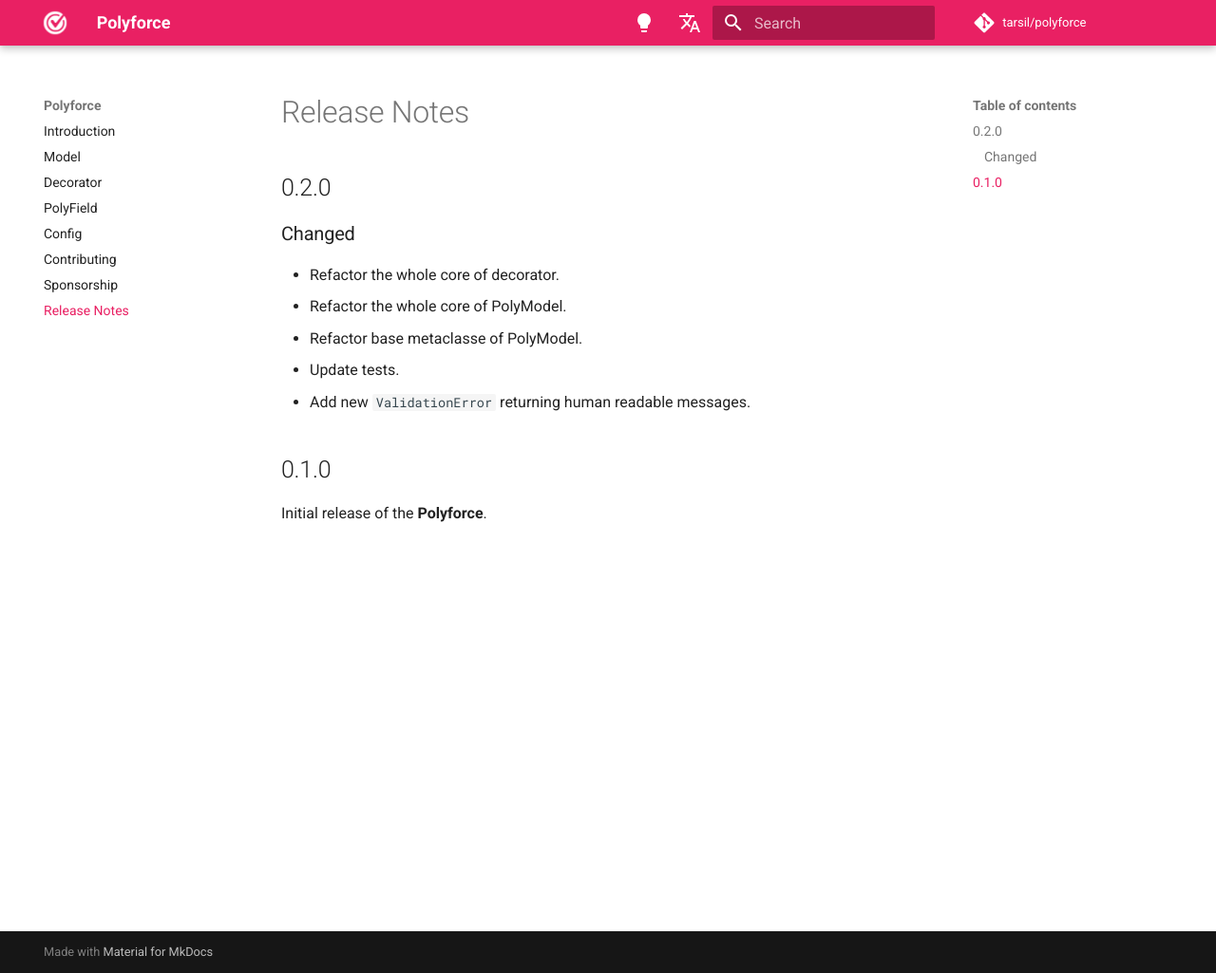
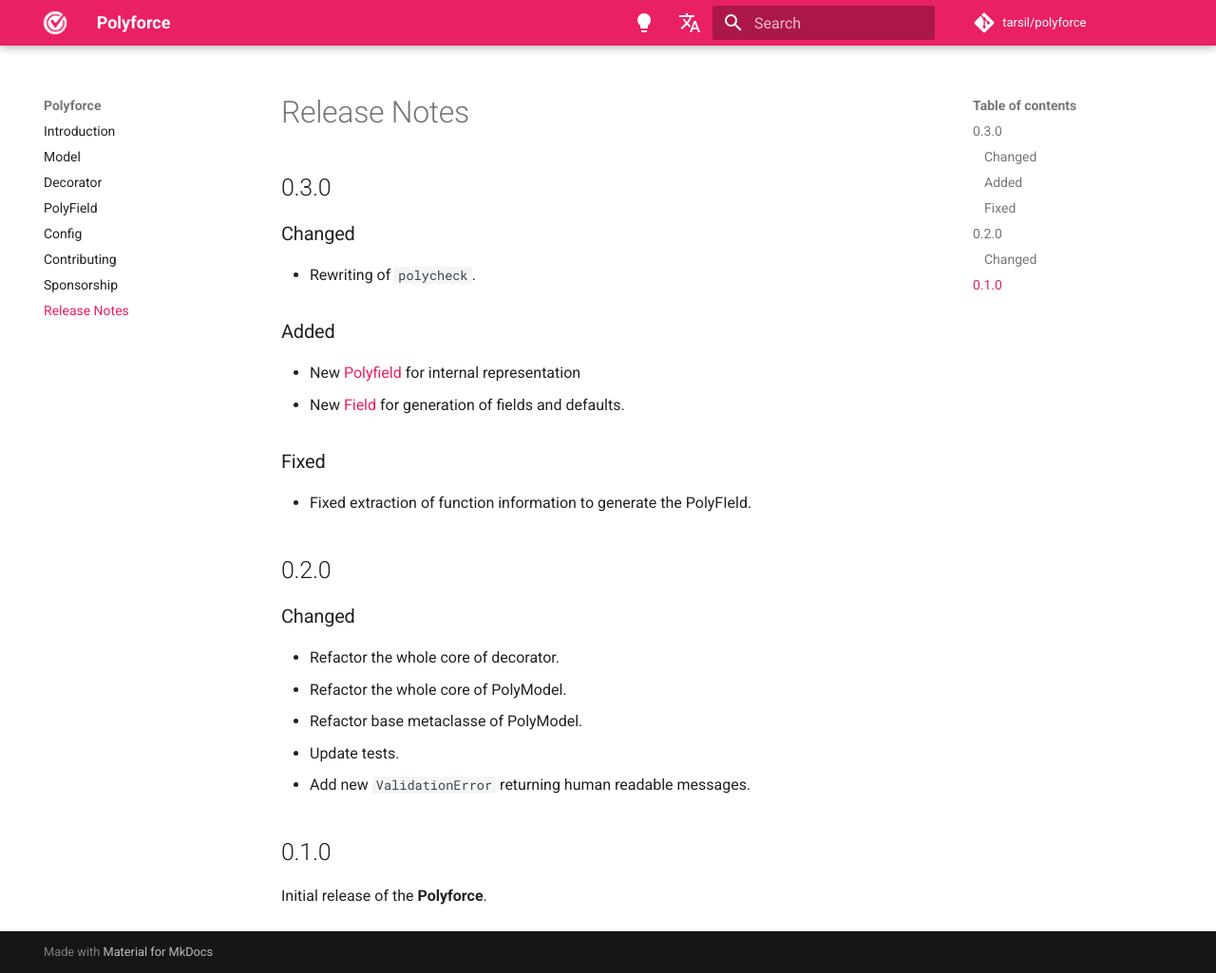
Before and after one commit to tarsil/polyforce, an MkDocs documentation site: the page built from docs/release-notes.md, in a window 1280 px wide and 1025 px high. Shown: the whole window at 95% size. Built offline with MkDocs 1.6.1 and Material for MkDocs 9.7.7, drawn with Linux system fonts in a browser that asks for light colours; comment, search, counter and statistics services are not loaded.

Commit message:
Release 0.3.0

```diff
--- a/docs/release-notes.md
+++ b/docs/release-notes.md
@@ -1,4 +1,19 @@
 # Release Notes
+
+## 0.3.0
+
+### Changed
+
+- Rewriting of `polycheck`.
+
+### Added
+
+- New [Polyfield](./polyfield.md) for internal representation
+- New [Field](./polyfield#field) for generation of fields and defaults.
+
+### Fixed
+
+- Fixed extraction of function information to generate the PolyFIeld.
 
 ## 0.2.0
 
--- a/polyforce/__init__.py
+++ b/polyforce/__init__.py
@@ -1,4 +1,4 @@
-__version__ = "0.2.0"
+__version__ = "0.3.0"
 
 from .config import Config
 from .core import PolyforceUndefinedType
```
